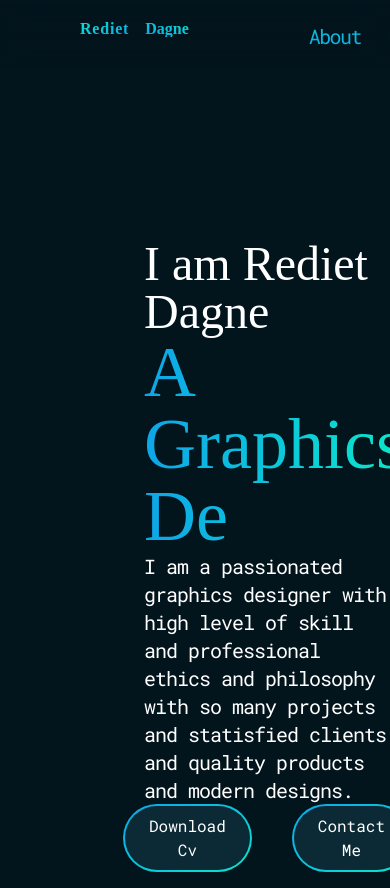
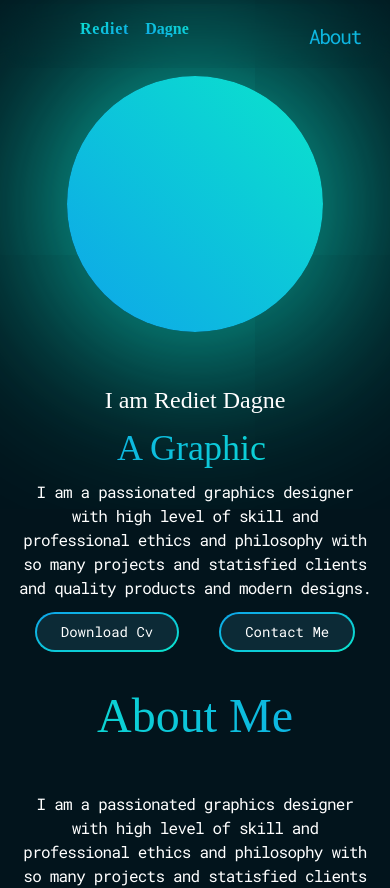
Before and after one commit to hunderaweke/rediet-dagne, a React (Vite) app: page / in a window 390 px wide. Shown: the top 888 px of the page. Built offline with nearby package versions, Linux system fonts and the light colour scheme; a web font is replaced by a local one.

Commit message:
updated: responsive design patterns

```diff
--- a/src/components/Hero.tsx
+++ b/src/components/Hero.tsx
@@ -2,34 +2,34 @@ import { TypeAnimation } from "react-type-animation";
 function Hero() {
   return (
     <>
-      <div className="flex-col-reverse lg:flex justify-evenly gap-10">
-        <div className="w-full text-start font-brand flex flex-col py-44 pl-36">
-          <h3 className="text-5xl">I am Rediet Dagne</h3>
+      <div className="flex flex-col-reverse md:flex-row mx-4 justify-evenly gap-10">
+        <div className="w-full text-center md:text-start font-brand flex flex-col gap-3 md:gap-10 md:py-44 md:px-16">
+          <h3 className="text-2xl md:text-5xl">I am Rediet Dagne</h3>
           <TypeAnimation
             sequence={["A Graphics Designer", 1000, "An Architect", 1000]}
             repeat={Infinity}
-            className="text-7xl text-transparent bg-clip-text bg-gradient-to-l from-[#0BE4CC] to-sky-500"
+            className="text-4xl md:text-6xl text-transparent bg-clip-text bg-gradient-to-l from-[#0BE4CC] to-sky-500"
           />
-          <p className="font-normal tracking-tighter text-xl">
+          <p className="font-normal tracking-tighter md:text-xl">
             I am a passionated graphics designer with high level of skill and
             professional ethics and philosophy with so many projects and
             statisfied clients and quality products and modern designs.
           </p>
-          <div className="font-normal flex w-full justify-center gap-10">
+          <div className="font-normal flex w-full text-sm md:text-lg justify-center gap-10">
             <div className="bg-gradient-to-tl from-[#0BE4CC] to-sky-500 p-0.5 rounded-full">
-              <button className="bg-[#0C2A36] hover:bg-transparent hover:duration-1000 py-2 px-6 rounded-full">
+              <button className="bg-[#0C2A36] hover:bg-transparent duration-500 py-2 px-6 rounded-full">
                 Download Cv
               </button>
             </div>
             <div className="bg-gradient-to-tl from-[#0BE4CC] to-sky-500 p-0.5 rounded-full">
-              <button className=" bg-[#0C2A36] hover:bg-transparent hover:duration-1000 py-2 px-6 rounded-full">
+              <button className="bg-[#0C2A36] hover:bg-transparent duration-500 py-2 px-6 rounded-full">
                 Contact Me
               </button>
             </div>
           </div>
         </div>
-        <div className="w-full flex justify-center py-32">
-          <div className="border-none w-[27rem] h-[27rem] rounded-full bg-gradient-to-bl from-[#0BE4CC] to-sky-500 shadow-[#0BE4CC] shadow-[0px_0px_190px_15px]"></div>
+        <div className="w-full flex justify-center py-3 md:py-32">
+          <div className="border-none w-64 h-64 md:w-[27rem] md:h-[27rem] rounded-full bg-gradient-to-bl from-[#0BE4CC] to-sky-500 shadow-[#0BE4CC] shadow-[0px_0px_190px_15px]"></div>
         </div>
       </div>
     </>
```
